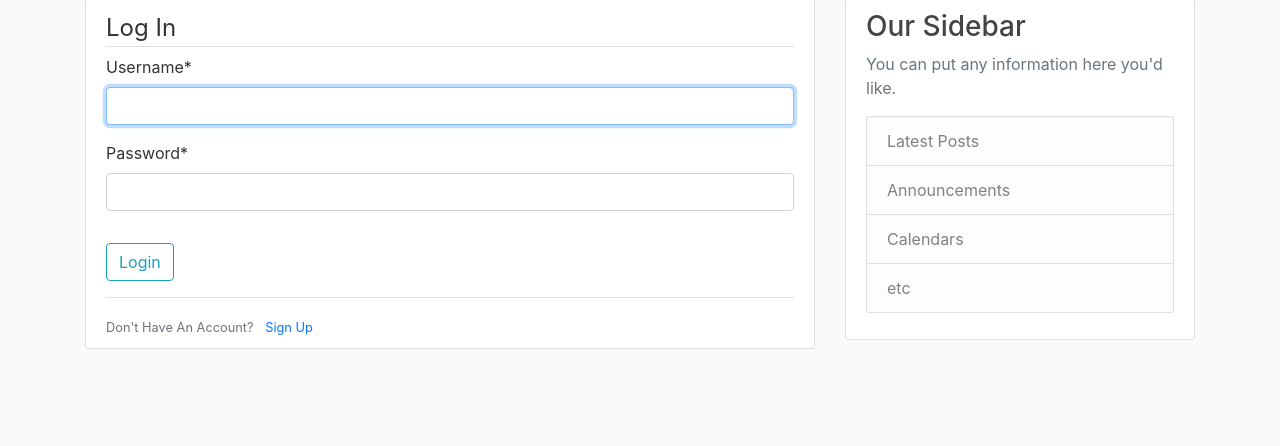
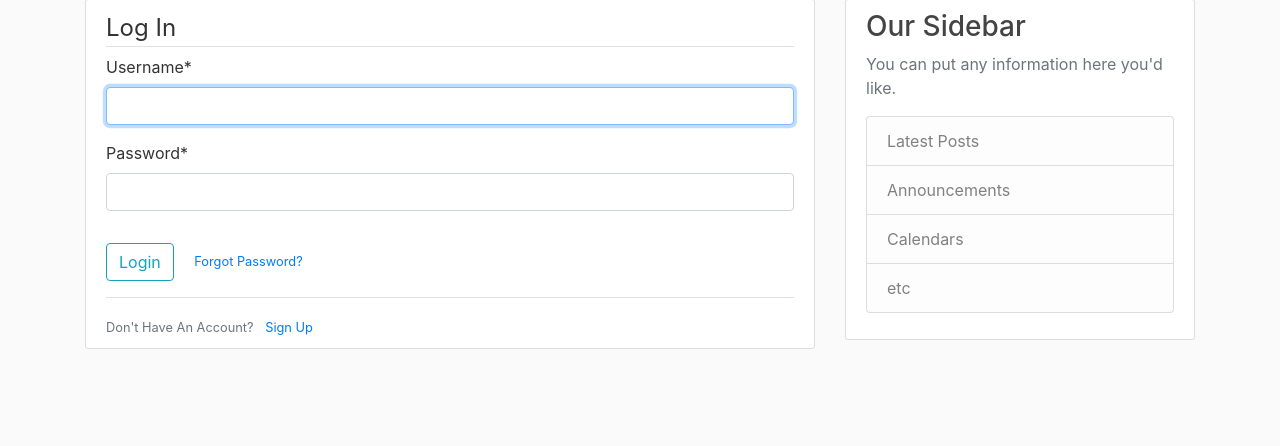
Before and after one commit to pra17dod/Blog-App, a Django app: page /login/ in a window 1280 px wide. Shown: the part 81-527 px from the top of the page. Run offline with Django 3.2, Linux system fonts and the light colour scheme; some libraries are stand-ins or nearby versions.

Commit message:
Add forgot password link

```diff
--- a/accounts/templates/accounts/login.html
+++ b/accounts/templates/accounts/login.html
@@ -10,6 +10,9 @@
             </fieldset>
             <div class="form-group">
                 <button class="btn btn-outline-info" type="submit">Login</button>
+                <small class="text-muted ml-2">
+                    <a class="ml-2" href="{% url 'password_reset' %}">Forgot Password?</a>
+                </small>
             </div>
         </form>
         <div class="border-top pt-3">
```
